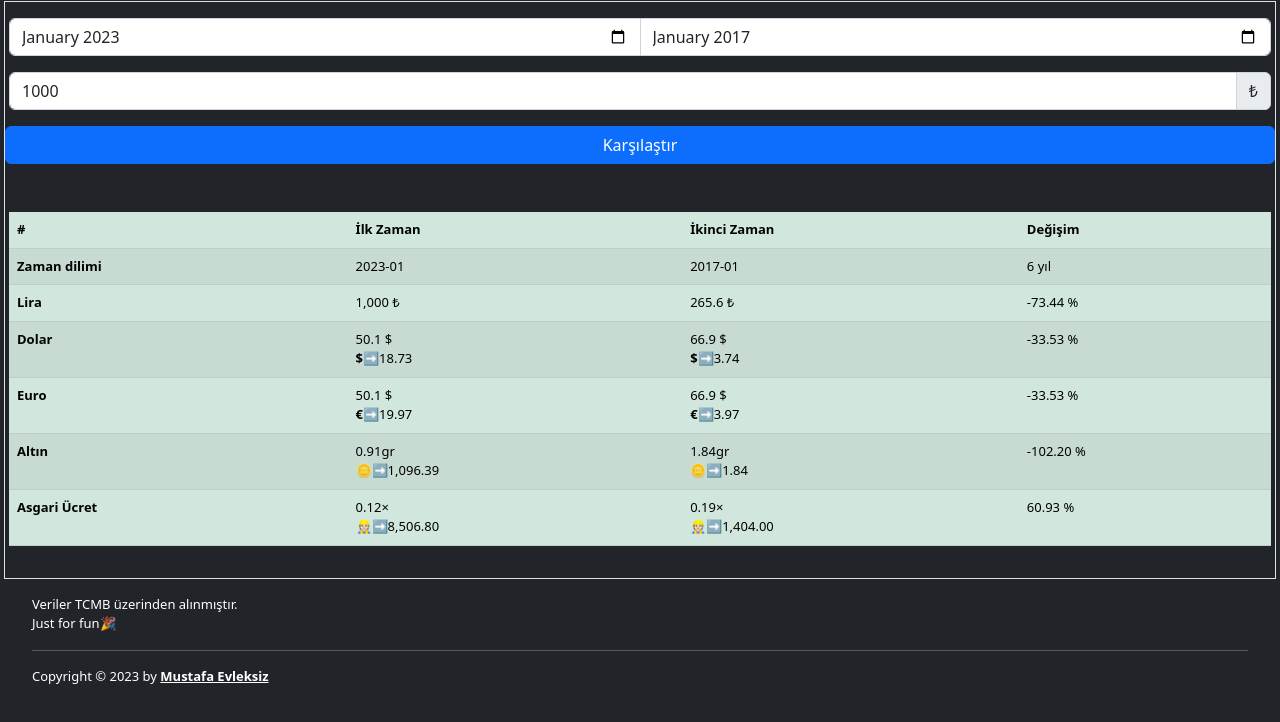
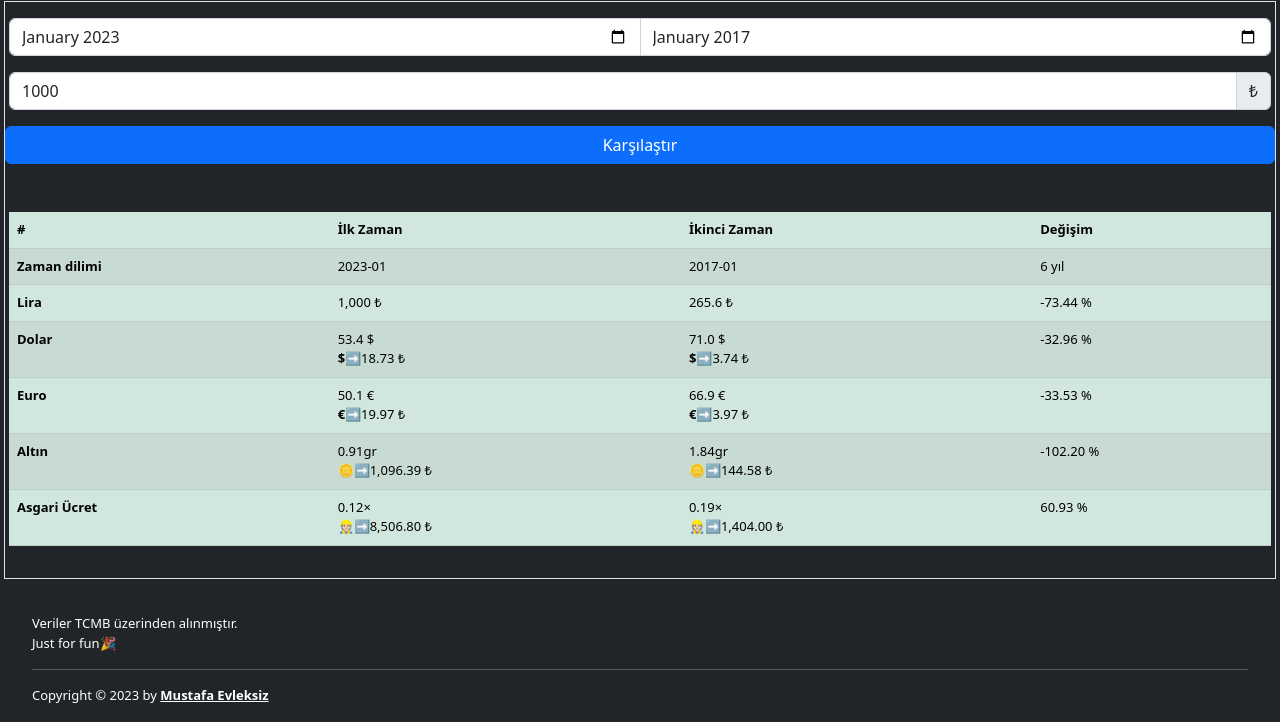
Before and after one commit to mystafe/EnflasyonMetre, a website: page index.html in a window 1280 px wide. Both pictures are taken after a click on the button "Karşılaştır". Shown: the part 87-809 px from the top of the page. Drawn offline with Linux system fonts and the light colour scheme.

Commit message:
2005 -> 6 sıfır sorunu fix

```diff
--- a/script.js
+++ b/script.js
@@ -22,9 +22,17 @@ compareDates.addEventListener("click", async function (e) {
 
   const liraPrice2 = parseFloat(await ConvertLira(date1, date2)).toFixed(1);
 
-  const liraAmountChange = parseFloat(
-    ((liraPrice2 - liraPrice) / liraPrice) * 100
-  ).toFixed(2);
+  const normalLira = liraPrice2 / checkTurningPoint;
+  console.log(normalLira);
+  const liraAmountChange =
+    checkTurningPoint > 1
+      ? parseFloat(((normalLira - liraPrice) / liraPrice) * 100).toFixed(4)
+      : parseFloat(
+          (1 / checkTurningPoint) *
+            (((liraPrice2 - liraPrice) / liraPrice) * 100)
+        ).toFixed(2);
+
+  //euro calculate problem 2000
 
   const usdPrice1 = NumberWithCommas(
     parseFloat(await CalculateDollar(date1)).toFixed(2)
@@ -42,10 +50,6 @@ compareDates.addEventListener("click", async function (e) {
 
   const usdAmountChange = parseFloat(
     ((usdAmount1 - usdAmount2) / usdAmount1) * 100
-  ).toFixed(2);
-
-  const usdDif = parseFloat(
-    (await DollarDifference(checkTurningPoint, date1, date2)) - 100
   ).toFixed(2);
 
   const eurPrice1 = NumberWithCommas(
@@ -124,45 +128,53 @@ compareDates.addEventListener("click", async function (e) {
 
   <th scope="row">Lira</th>
   <td>${NumberWithCommas(liraPrice)} ₺</td>
-  <td>${NumberWithCommas(liraPrice2)} ₺</td>
+  <td>${NumberWithCommas(liraPrice2)} ${checkTurningPoint > 1 ? "TL" : "₺"}</td>
   <td>${liraAmountChange} %</td>
   `;
 
   dollarColumn.innerHTML = `
   <tr id="dollarColumn">
   <th scope="row">Dolar</th>
-  <td>${NumberWithCommas(
-    usdAmount1
-  )} $<br /><strong>$</strong>➡${usdPrice1}</td>
-  <td>${NumberWithCommas(
-    usdAmount2
-  )} $<br /><strong>$</strong>➡${usdPrice2}</td>
+  <td>${NumberWithCommas(usdAmount1)} $<br /><strong>$</strong>➡${usdPrice1} ${
+    checkTurningPoint > 1 ? "TL" : "₺"
+  }</td>
+  <td>${NumberWithCommas(usdAmount2)} $<br /><strong>$</strong>➡${usdPrice2} ${
+    checkTurningPoint > 1 ? "TL" : "₺"
+  }</td>
   <td>${usdAmountChange} %</td>
   `;
 
   euroColumn.innerHTML = `
   <tr id="euroColumn">
   <th scope="row">Euro</th>
-  <td>${NumberWithCommas(
-    eurAmount1
-  )} $<br /><strong>€</strong>➡${eurPrice1}</td>
-  <td>${NumberWithCommas(
-    eurAmount2
-  )} $<br /><strong>€</strong>➡${eurPrice2}</td>
+  <td>${NumberWithCommas(eurAmount1)} €<br /><strong>€</strong>➡${eurPrice1} ${
+    checkTurningPoint > 1 ? "TL" : "₺"
+  }</td>
+  <td>${NumberWithCommas(eurAmount2)} €<br /><strong>€</strong>➡${eurPrice2} ${
+    checkTurningPoint > 1 ? "TL" : "₺"
+  }</td>
   <td>${eurAmountChange} %</td>
   `;
 
   goldColumn.innerHTML = `
   <th scope="row">Altın</th>
-  <td>${NumberWithCommas(goldAmount1)}gr <br />🪙➡${goldPrice1}</td>
-  <td>${NumberWithCommas(goldAmount2)}gr <br />🪙➡${goldAmount2}</td>
+  <td>${NumberWithCommas(goldAmount1)}gr <br />🪙➡${goldPrice1} ${
+    checkTurningPoint > 1 ? "TL" : "₺"
+  }</td>
+  <td>${NumberWithCommas(goldAmount2)}gr <br />🪙➡${goldPrice2} ${
+    checkTurningPoint > 1 ? "TL" : "₺"
+  }</td>
   <td>${goldAmountChange} %</td>
   `;
 
   wageColumn.innerHTML = `
   <th scope="row">Asgari Ücret</th>
-  <td>${NumberWithCommas(minWageAmount1)}× <br />👷🏻➡${minWagePrice1}</td>
-  <td>${NumberWithCommas(minWageAmount2)}× <br />👷🏻➡${minWagePrice2}</td>
+  <td>${NumberWithCommas(minWageAmount1)}× <br />👷🏻➡${minWagePrice1} ${
+    checkTurningPoint > 1 ? "TL" : "₺"
+  }</td>
+  <td>${NumberWithCommas(minWageAmount2)}× <br />👷🏻➡${minWagePrice2} ${
+    checkTurningPoint > 1 ? "TL" : "₺"
+  }</td>
   <td>${minWageAmountChange} %</td>
   `;
 });
@@ -210,9 +222,14 @@ ConvertLira = async function (date1, date2) {
 TurningPointCheck = async function (date1, date2) {
   const date01 = await FetchDataByDate(date1);
   const date02 = await FetchDataByDate(date2);
-  if (date01.FullDate > 38322 && date02.FullDate <= 38322) {
-    return 1000000;
+  try {
+    if (date01.FullDate > 38322 && date02.FullDate <= 38322) {
+      return 1000000;
+    }
+  } catch (error) {
+    console.log(error);
   }
+
   return 1;
 };
 
@@ -221,35 +238,26 @@ CalculateDollar = async function (date1) {
   return date01.USDTRY;
 };
 
-DollarDifference = async function (check, date1, date2) {
-  const date01 = await FetchDataByDate(date1);
-  const date02 = await FetchDataByDate(date2);
-  const dif = 100 * (date01.USDTRY / date02.USDTRY);
-  return dif * check;
-};
-
 ConvertDollar = async function (money, date) {
   const date01 = await FetchDataByDate(date);
-  const price = money / date01.EURTRY;
+  const price = money / date01.USDTRY;
   return price;
 };
 
 CalculateEuro = async function (date1) {
   const date01 = await FetchDataByDate(date1);
+  if (date01.FullDate < 36161) {
+    return 0;
+  }
   return date01.EURTRY;
-};
-
-EuroDifference = async function (check, date1, date2) {
-  const date01 = await FetchDataByDate(date1);
-  const date02 = await FetchDataByDate(date2);
-  const dif = 100 * (date01.EURTRY / date02.EURTRY);
-  return dif * check;
 };
 
 ConvertEuro = async function (money, date) {
   const date01 = await FetchDataByDate(date);
-  const price = money / date01.EURTRY;
-  return price;
+  if (date01.FullDate < 36161) {
+    return 0;
+  }
+  return money / date01.EURTRY;
 };
 
 ConvertMinWage = async function (money, date) {
```
Also changed, not shown: index.html (+1 -0 lines).
